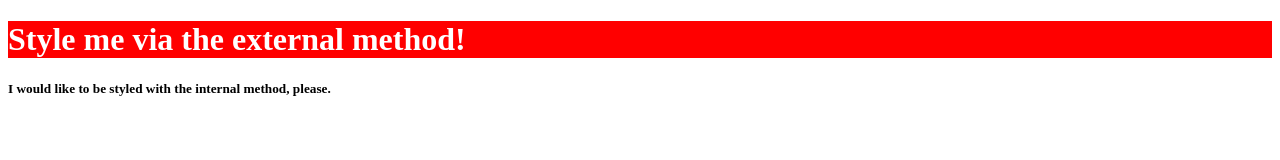
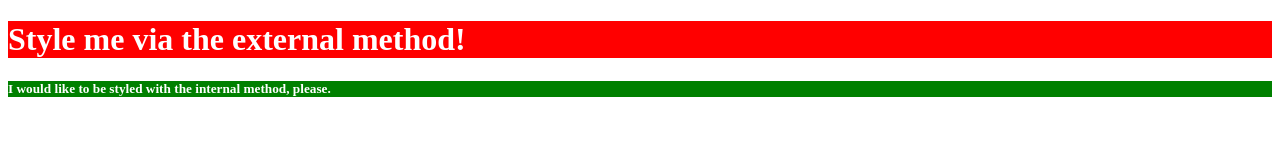
Before and after one commit to beck-kramer/odin, a plain HTML site: page css/exercises/exercise1/index.html in a window 1280 px wide. Drawn offline with Linux system fonts and the light colour scheme.

Commit message:
Add css internal styling to h5

```diff
--- a/css/exercises/exercise1/index.html
+++ b/css/exercises/exercise1/index.html
@@ -4,6 +4,12 @@
         <meta charset="utf-8">
         <title>CSS Exercise 1</title>
         <link rel="stylesheet" href="styles.css">
+        <style>
+            h5 {
+                color: white;
+                background-color: green;
+            }
+        </style>
     </head>
     <body>
         <h1>Style me via the external method!</h1>
```
